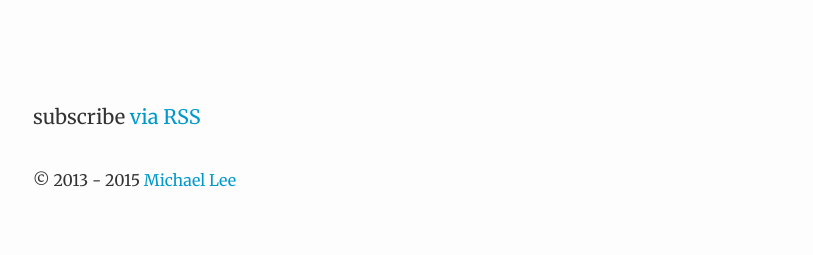
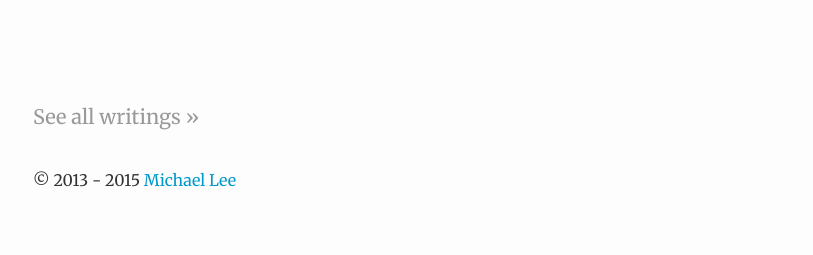
Before and after one commit to michaellee/old-michaelsoolee.com, a Jekyll site: the page built from index.html, in a window 1280 px wide. Shown: the part 1097-1352 px from the top of the page, without its empty margins (223-1036 px from the left). Built offline with Jekyll 4.4.1, drawn with Linux system fonts in a browser that asks for light colours; the list of posts is cut into pages by our own code.

Commit message:
Index: Tweaks

```diff
--- a/index.html
+++ b/index.html
@@ -15,4 +15,6 @@ layout: default
     </article>
     {% endfor %}
 
-  <p class="rss-subscribe">subscribe <a href="{{ "/feed.xml" | prepend: site.baseurl }}">via RSS</a></p>
+  <p><a href="" class="gray">See all writings &raquo;</a></p>
+
+  <!-- <p class="rss-subscribe">subscribe <a href="{{ "/feed.xml" | prepend: site.baseurl }}">via RSS</a></p> -->
```
